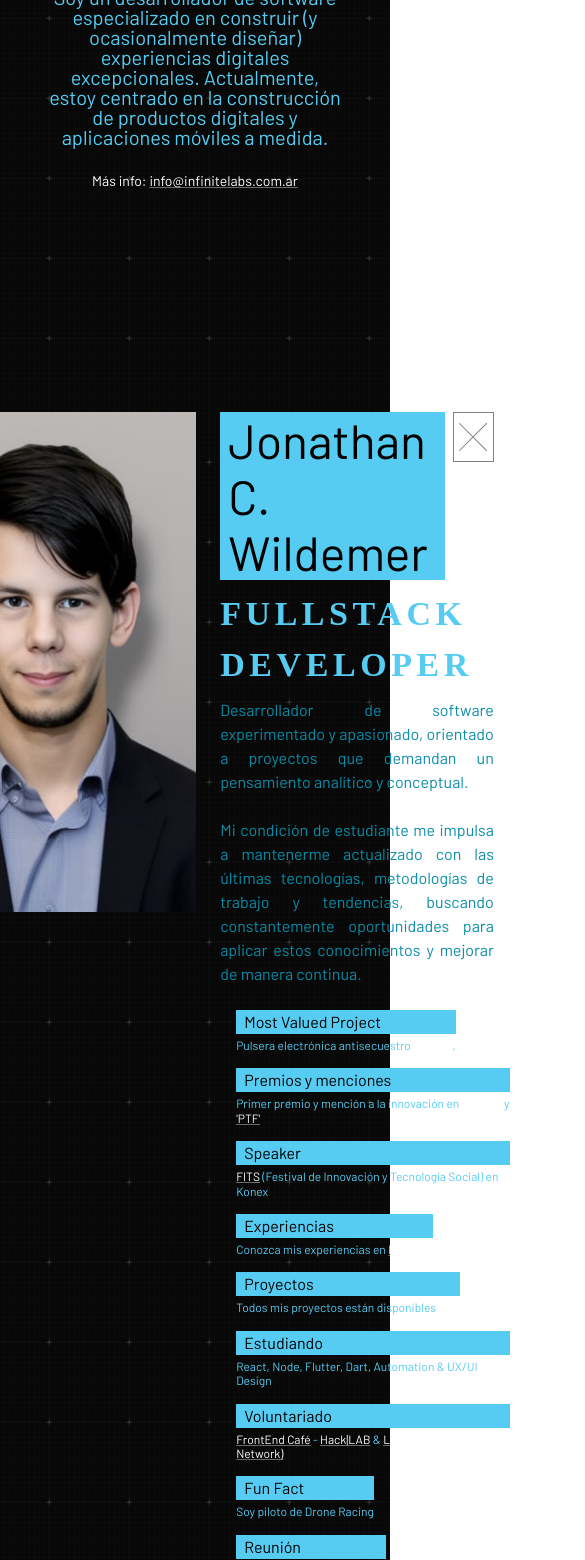
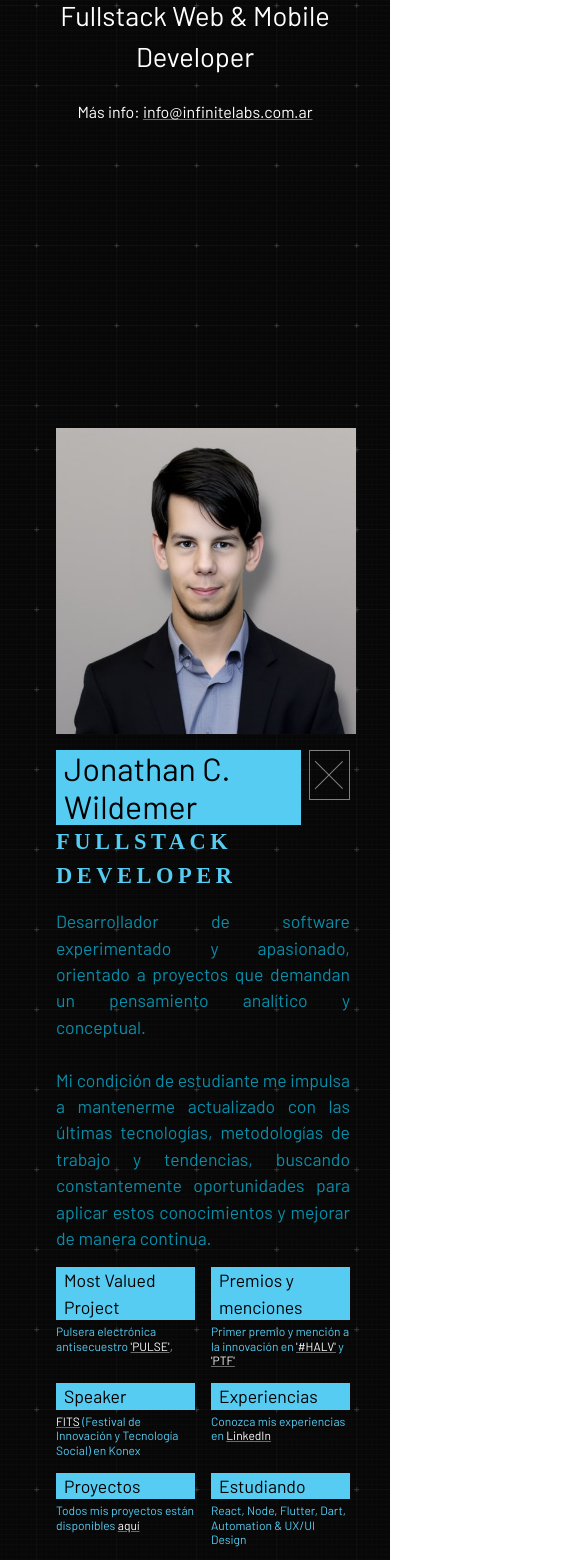
Before and after one commit to JHacklife/portfolio, a React (Vite) app: page / in a window 390 px wide. Shown: the part 432-1992 px from the top of the page, 585 px wide, since content can reach past the window. Built offline with nearby package versions, Linux system fonts and the light colour scheme; a web font is replaced by a local one.

Commit message:
Corrige responsive

```diff
--- a/src/pages/About.jsx
+++ b/src/pages/About.jsx
@@ -30,7 +30,7 @@ function About() {
     <Stack id="about">
       <Stack className="welcome" justifyContent="center" alignItems="center" spacing={3} px={5}>
 
-        <Stack direction="row" spacing={3} sx={{
+        <Grid container spacing={2} sx={{
           px: {
             xs: '0.5rem', // Tamaño de fuente para dispositivos móviles
             sm: '1.2rem', // Tamaño de fuente para dispositivos pequeños
@@ -39,19 +39,22 @@ function About() {
             xl: '20rem', // Tamaño de fuente para dispositivos extra grandes
           },
         }}>
-          <img src={profileIMG} alt="profile" height="500px" width="300px" style={{ objectFit: 'cover' }} />
+          <Grid item><img src={profileIMG} alt="profile" height="100%" width="300px" style={{ objectFit: 'cover' }} /></Grid>
 
-          <Stack spacing={1}>
+          <Grid item md flexWrap="wrap">
             <Stack direction="row" spacing={1}>
               <Typography variant="h3" bgcolor="tertiary.main" color="black.main" align="left" px={1} width="100%">Jonathan C. Wildemer</Typography>
               <Square color="grey" />
             </Stack>
-            <Typography variant="h4custom" color="tertiary.main" align="left" my={1} width="100%">FULLSTACK DEVELOPER</Typography>
-            <Typography color="info.dark" align="justify">
+
+            <Typography variant="h4custom" color="tertiary.main" align="left" mt={0} width="100%">FULLSTACK DEVELOPER</Typography>
+
+            <Typography color="info.dark" align="justify" my={2}>
               Desarrollador de software experimentado y apasionado, orientado a proyectos que demandan un pensamiento analítico y conceptual.<br /><br />Mi condición de estudiante me impulsa a mantenerme actualizado con las últimas tecnologías, metodologías de trabajo y tendencias, buscando constantemente oportunidades para aplicar estos conocimientos y mejorar de manera continua.
             </Typography>
+
             <Grid container spacing={2}>
-              <Grid item md={4}>
+              <Grid item xs={6} md={4}>
                 <Data title="Most Valued Project" custom={
                   <Typography variant="caption" color="tertiary.main" align="left" mt={0.5} lineHeight={1.2}>
                     Pulsera electrónica antisecuestro <Link href="https://culturageek.com.ar/argentino-creo-una-pulsera-anti-secuestro/" target="_blank">'PULSE'</Link>,
@@ -59,58 +62,53 @@ function About() {
                 } />
               </Grid>
 
-              <Grid item md={4}>
-                <Data title="Premios y menciones"
-                  custom={
+              <Grid item xs={6} md={4}>
+                <Data title="Premios y menciones" custom={
                   <Typography variant="caption" color="tertiary.main" align="left" mt={0.5} lineHeight={1.2}>
                     Primer premio y mención a la innovación en <Link href="https://www.argentina.gob.ar/noticias/primera-hackaton-nacional-para-ayudar-frenar-la-violencia-contra-las-mujeres-0/" target="_blank">'#HALV'</Link> y <Link href="https://buenosaires.gob.ar/noticias/programa-tu-futuro-cerro-el-ano-con-el-ultimo-interclubes/" target="_blank">'PTF'</Link>
                   </Typography>
                 } />
               </Grid>
 
-              <Grid item md={4}>
-                <Data title="Speaker"
-                  custom={
+              <Grid item xs={6} md={4}>
+                <Data title="Speaker" custom={
                   <Typography variant="caption" color="tertiary.main" align="left" mt={0.5} lineHeight={1.2}><Link href="https://www.fits.ong/argentina/oradores.php/" target="_blank">FITS</Link> (Festival de Innovación y Tecnología Social) en Konex</Typography>
                 } />
               </Grid>
-              <Grid item md={4}>
-                <Data title="Experiencias"
-                  custom={
+              <Grid item xs={6} md={4}>
+                <Data title="Experiencias" custom={
                   <Typography variant="caption" color="tertiary.main" align="left" mt={0.5} lineHeight={1.2}>Conozca mis experiencias en <Link href="https://www.linkedin.com/in/jonathanhacklife/" target="_blank">LinkedIn</Link></Typography>
                 } />
               </Grid>
 
-              <Grid item md={4}>
-                <Data title="Proyectos"
-                  custom={
+              <Grid item xs={6} md={4}>
+                <Data title="Proyectos" custom={
                   <Typography variant="caption" color="tertiary.main" align="left" mt={0.5} lineHeight={1.2}>
                     Todos mis proyectos están disponibles <Link href="https://gitlab.com/users/jonathanhacklife/projects/" target="_blank">aquí</Link></Typography>
                 } />
               </Grid>
 
-              <Grid item md={4}>
+              <Grid item xs={6} md={4}>
                 <Data title="Estudiando" description="React, Node, Flutter, Dart, Automation & UX/UI Design" />
               </Grid>
-              <Grid item md={4}>
+              <Grid item xs={6} md={4}>
                 <Data title="Voluntariado" custom={
                   <Typography variant="caption" color="tertiary.main" align="left" mt={0.5} lineHeight={1.2}><Link href="https://frontend.cafe/equipo/" target="_blank">FrontEnd Café</Link> - <Link href="https://discord.com/invite/QeHShEYb8G/" target="_blank">Hack|LAB</Link> & <Link href="https://discord.gg/9Gj8yV9uBP" target="_blank">La Lasîrela (Solresol Network)</Link></Typography>
                 } />
               </Grid>
 
-              <Grid item md={4}>
+              <Grid item xs={6} md={4}>
                 <Data title="Fun Fact" description="Soy piloto de Drone Racing" />
               </Grid>
 
-              <Grid item md={4}>
-                <Data title="Reunión"
-                  custom={
-                    <Typography variant="caption" color="tertiary.main" align="left" mt={0.5} lineHeight={1.2}>Agende una <Link href="https://calendly.com/jonathanhacklife/" target="_blank" color="#ffff00">reunión conmigo</Link></Typography>
+              <Grid item xs={12} md={4}>
+                <Data title="Reunión" custom={
+                  <Typography variant="caption" color="tertiary.main" align="left" mt={0.5} lineHeight={1.2}>Agende una <Link href="https://calendly.com/jonathanhacklife/1to1/" target="_blank" color="#ffff00">reunión conmigo</Link></Typography>
                 } />
               </Grid>
             </Grid>
-          </Stack>
-        </Stack>
+          </Grid>
+        </Grid>
       </Stack>
     </Stack >
   )
--- a/src/pages/Home.jsx
+++ b/src/pages/Home.jsx
@@ -14,14 +14,14 @@ function Home() {
       <Stack className="welcome" justifyContent="center" alignItems="center" spacing={3} px={5}>
 
         <Stack>
-          <Stack direction="row" spacing={3}>
+          <Stack direction="row" spacing={3} justifyContent="center" flexWrap="wrap">
             <Typography variant="h1" className="scale">JONATHAN</Typography>
             <Typography variant="h1" className="scale"><b>WILDEMER</b></Typography>
           </Stack>
           <Typography variant="h3custom">Fullstack Web & Mobile Developer</Typography>
         </Stack>
 
-        <Typography variant="h6custom" color="tertiary.main" sx={{
+        {/* <Typography variant="h6custom" color="tertiary.main" sx={{
           lineHeight: 1,
           px: {
             xs: '0.5rem', // Tamaño de fuente para dispositivos móviles
@@ -30,7 +30,7 @@ function Home() {
             lg: '15rem', // Tamaño de fuente para dispositivos grandes
             xl: '20rem', // Tamaño de fuente para dispositivos extra grandes
           },
-        }}>Soy un desarrollador de software especializado en construir (y ocasionalmente diseñar) experiencias digitales excepcionales. Actualmente, estoy centrado en la construcción de productos digitales y aplicaciones móviles a medida.</Typography>
+        }}>Soy un desarrollador de software especializado en construir (y ocasionalmente diseñar) experiencias digitales excepcionales. Actualmente, estoy centrado en la construcción de productos digitales y aplicaciones móviles a medida.</Typography> */}
 
         <Typography variant="body2">Más info: <Link href={mailTo} target="_blank">{config?.to}</Link></Typography>
       </Stack>
--- a/src/styles/style.jsx
+++ b/src/styles/style.jsx
@@ -3,54 +3,136 @@ import { createTheme } from '@mui/material/styles';
 const theme = createTheme({
   typography: {
     fontFamily: 'Arame, Barlow, MoonGlossDisplayThick, Arial, sans-serif',
+    h1: {
+      "@media (max-width: 600px)": {
+        fontSize: "4rem", // Tamaño de fuente para dispositivos pequeños
+      },
+    },
+    h2: {
+      "@media (max-width: 600px)": {
+        fontSize: "3rem",
+      }
+    },
+    h3: {
+      "@media (max-width: 600px)": {
+        fontSize: "2rem",
+      }
+    },
+    h4: {
+      "@media (max-width: 600px)": {
+        fontSize: "1.4rem",
+      },
+    },
+    h5: {
+      "@media (max-width: 600px)": {
+        fontSize: "1.5rem",
+        letterSpacing: "2px",
+      },
+    },
+    h6: {
+      "@media (max-width: 600px)": {
+        fontSize: "1.2rem",
+      },
+    },
+    body1: {
+      "@media (max-width: 600px)": {
+        fontSize: "1.1rem",
+      },
+    },
+    body2: {
+      "@media (max-width: 600px)": {
+        fontSize: "1rem",
+      }
+    },
+    subtitle1: {
+      "@media (max-width: 600px)": {
+        fontSize: "1rem",
+      },
+    },
+    subtitle2: {
+      "@media (max-width: 600px)": {
+        fontSize: "0.8rem",
+      },
+    },
     h1custom: {
       fontFamily: 'Barlow',
       fontSize: '6rem',
+      "@media (max-width: 600px)": {
+        fontSize: "4rem", // Tamaño de fuente para dispositivos pequeños
+      },
       marginTop: 3,
     },
     h2custom: {
       fontFamily: 'Barlow',
       fontSize: '3.75rem',
       marginTop: 3,
+      "@media (max-width: 600px)": {
+        fontSize: "3rem",
+      }
     },
     h3custom: {
       fontFamily: 'Barlow',
       fontSize: '3rem',
       marginTop: -10,
+      "@media (max-width: 600px)": {
+        fontSize: "1.7rem",
+      }
     },
     h4custom: {
       fontFamily: 'MoonGlossDisplayThick',
       fontSize: '2.125rem',
       letterSpacing: "4.56px",
       marginTop: -6,
+      "@media (max-width: 600px)": {
+        fontSize: "1.4rem",
+      },
     },
     h5custom: {
       fontFamily: 'Barlow',
       fontSize: '1.53rem',
       marginTop: -3,
+      "@media (max-width: 600px)": {
+        fontSize: "1.5rem",
+        letterSpacing: "2px",
+      },
     },
     h6custom: {
       fontFamily: 'Barlow',
       fontSize: '1.25rem',
+      "@media (max-width: 600px)": {
+        fontSize: "1.2rem",
+      },
     },
     body1custom: {
       fontFamily: 'Barlow',
       fontSize: '0.875rem',
+      "@media (max-width: 600px)": {
+        fontSize: "1.1rem",
+      },
     },
     body2custom: {
       fontFamily: 'Barlow',
       fontSize: '0.875rem',
       marginTop: -1,
+      "@media (max-width: 600px)": {
+        fontSize: "1rem",
+      }
     },
     subtitle1custom: {
       fontFamily: 'Barlow',
       fontSize: '1rem',
       marginTop: 1,
+      "@media (max-width: 600px)": {
+        fontSize: "1rem",
+      },
     },
     subtitle2custom: {
       fontFamily: 'Barlow',
       fontSize: '0.875rem',
       marginTop: -1,
+      "@media (max-width: 600px)": {
+        fontSize: "0.8rem",
+      },
     },
     buttoncustom: {
       fontFamily: 'Barlow',
```
Lines whose indentation alone changed are shown as unchanged.
